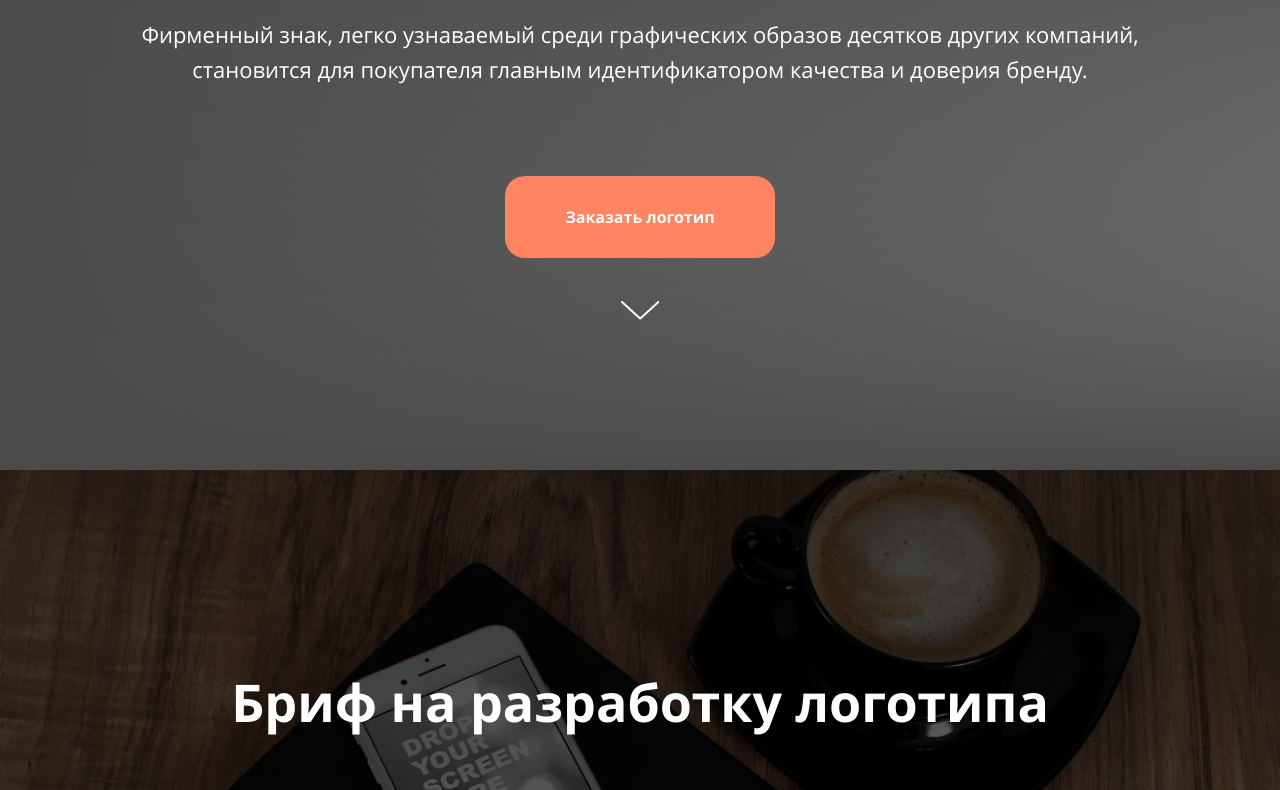
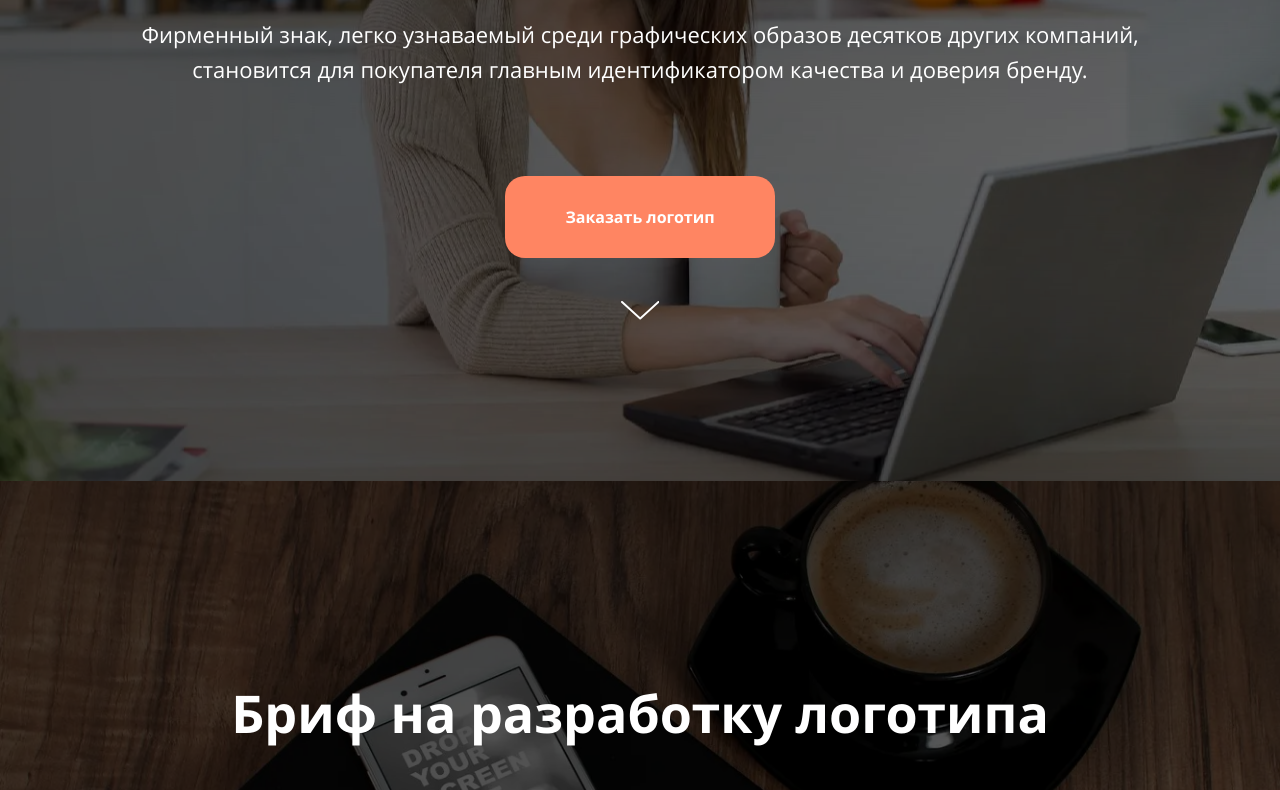
Before and after one commit to AlexanderCherentcov/logo, a plain HTML site: page index.html in a window 1280 px wide. Shown: the part 319-1109 px from the top of the page. Drawn offline with nearby package versions, Linux system fonts and the light colour scheme.

Commit message:
Update style.css

```diff
--- a/css/style.css
+++ b/css/style.css
@@ -299,8 +299,8 @@ input::-webkit-search-results-decoration {
   fill: var(--color-focus-active);
 }
 .hero {
-  height: 100%;
-  background-image: url(./img/hero.webp);
+  height: 100vh;
+  background-image: url(../img/hero.webp);
   padding-top: 10%;
   padding-bottom: 150px;
 }
```
